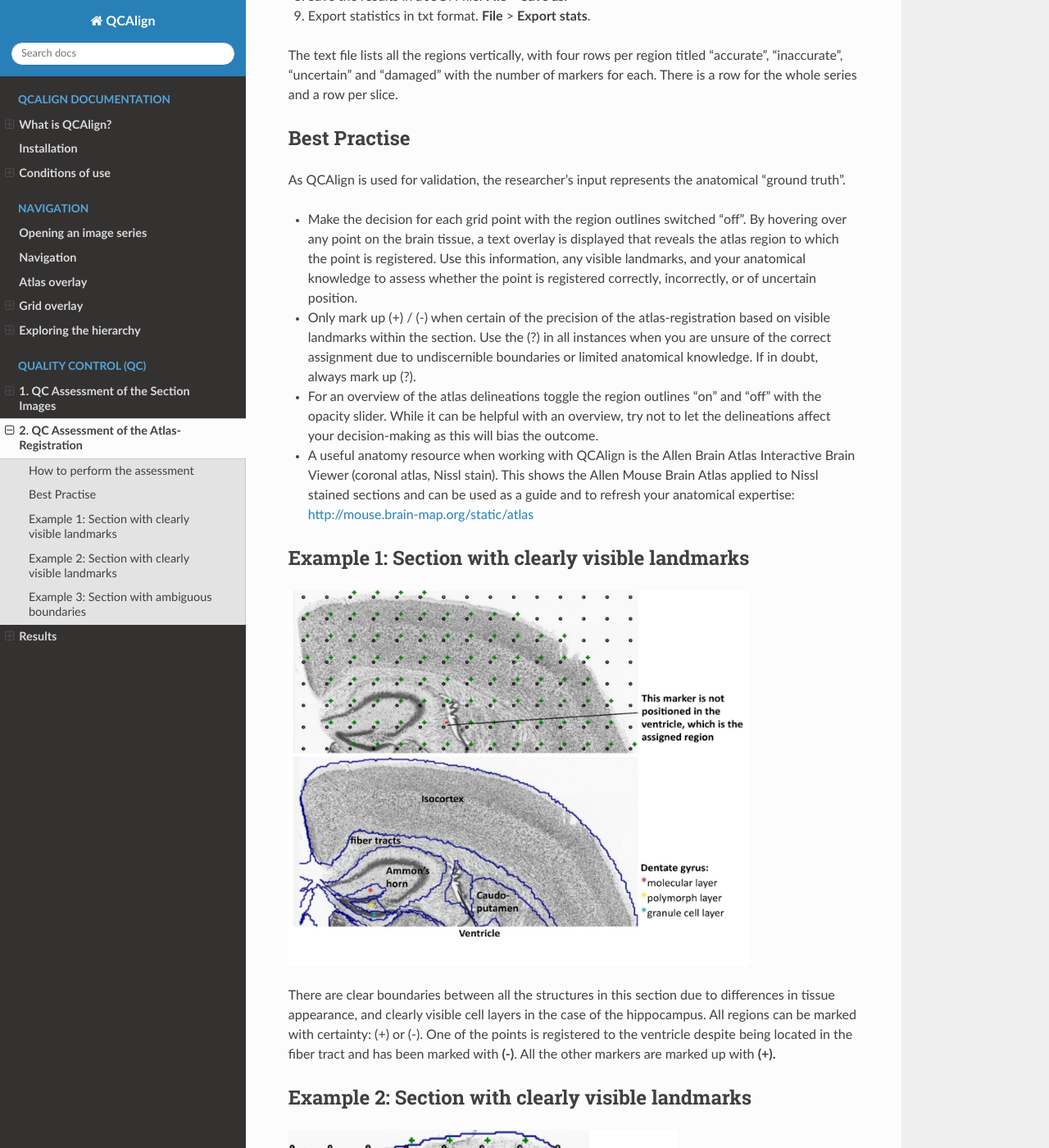
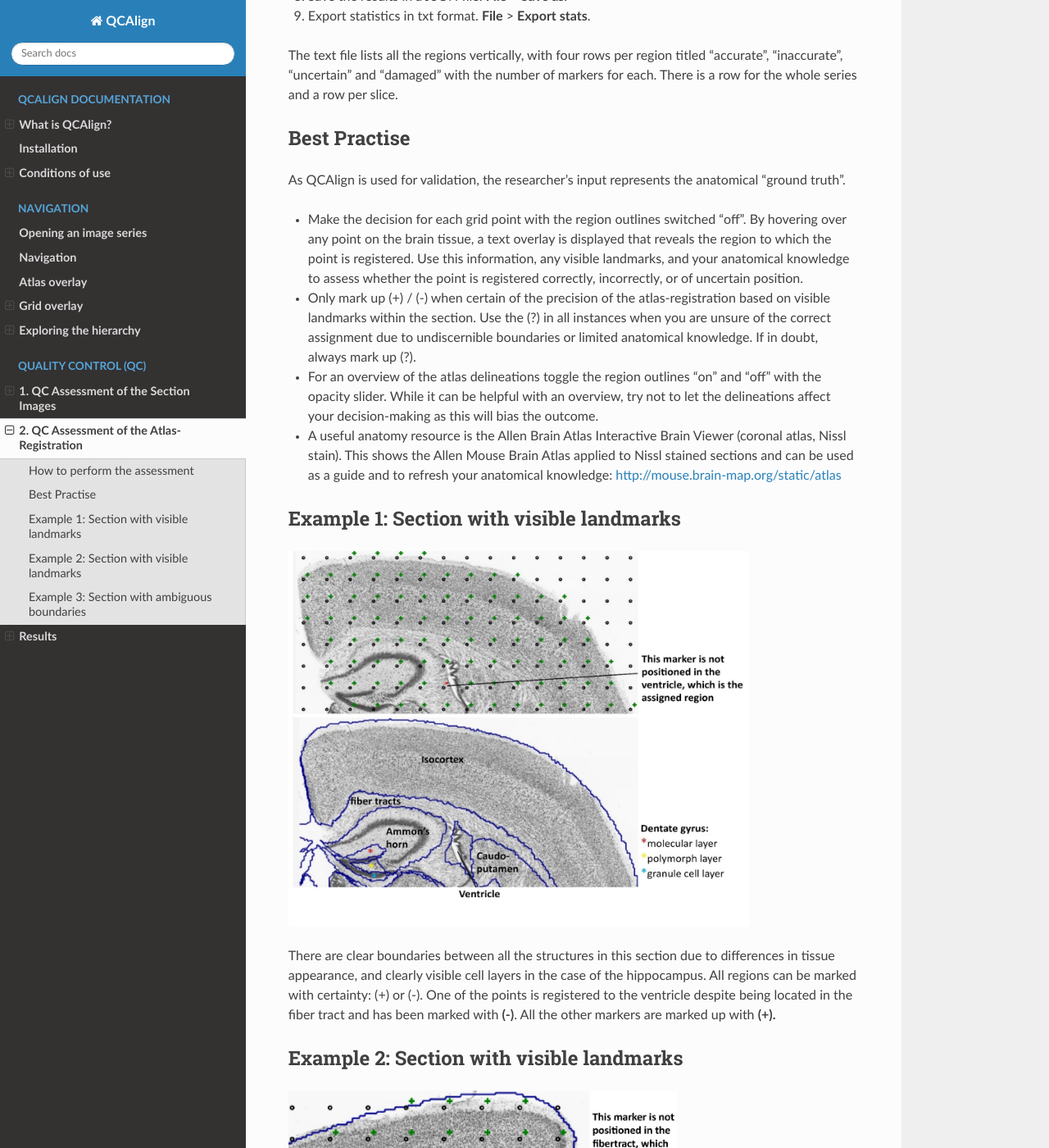
Before and after one commit to Neural-Systems-at-UIO/QCAlign, a Sphinx documentation site: the page built from docs/QCatlasmaps.rst, in a window 1280 px wide and 1400 px high, scrolled down 965 px. Shown: the whole window at 82% size. Built offline with Sphinx 7.4.7 and the Read the Docs theme 2.0.0, drawn with Linux system fonts in a browser that asks for light colours.

Commit message:
Update QCatlasmaps.rst

```diff
--- a/docs/QCatlasmaps.rst
+++ b/docs/QCatlasmaps.rst
@@ -55,12 +55,12 @@ Best Practise
 
 As QCAlign is used for validation, the researcher's input represents the anatomical “ground truth”.
 
-- Make the decision for each grid point with the region outlines switched "off". By hovering over any point on the brain tissue, a text overlay is displayed that reveals the atlas region to which the point is registered. Use this information, any visible landmarks, and your anatomical knowledge to assess whether the point is registered correctly, incorrectly, or of uncertain position.
+- Make the decision for each grid point with the region outlines switched "off". By hovering over any point on the brain tissue, a text overlay is displayed that reveals the region to which the point is registered. Use this information, any visible landmarks, and your anatomical knowledge to assess whether the point is registered correctly, incorrectly, or of uncertain position.
 - Only mark up (+) / (-) when certain of the precision of the atlas-registration based on visible landmarks within the section. Use the (?) in all instances when you are unsure of the correct assignment due to undiscernible boundaries or limited anatomical knowledge. If in doubt, always mark up (?).
 - For an overview of the atlas delineations toggle the region outlines "on" and "off" with the opacity slider. While it can be helpful with an overview, try not to let the delineations affect your decision-making as this will bias the outcome.
-- A useful anatomy resource when working with QCAlign is the Allen Brain Atlas Interactive Brain Viewer (coronal atlas, Nissl stain). This shows the Allen Mouse Brain Atlas applied to Nissl stained sections and can be used as a guide and to refresh your anatomical expertise: http://mouse.brain-map.org/static/atlas
+- A useful anatomy resource is the Allen Brain Atlas Interactive Brain Viewer (coronal atlas, Nissl stain). This shows the Allen Mouse Brain Atlas applied to Nissl stained sections and can be used as a guide and to refresh your anatomical knowledge: http://mouse.brain-map.org/static/atlas
 
-Example 1: Section with clearly visible landmarks
+Example 1: Section with visible landmarks
 --------------------------------------------------
 
 |image1|\
@@ -72,7 +72,7 @@ certainty: (+) or (-). One of the points is registered to the ventricle
 despite being located in the fiber tract and has been marked with
 **(-)**. All the other markers are marked up with **(+).**
 
-Example 2: Section with clearly visible landmarks
+Example 2: Section with visible landmarks
 -------------------------------------------------
 
 .. image:: vertopal_cbedec83746b4aa08b3d6abec4c06604/media/image9.jpeg
```
